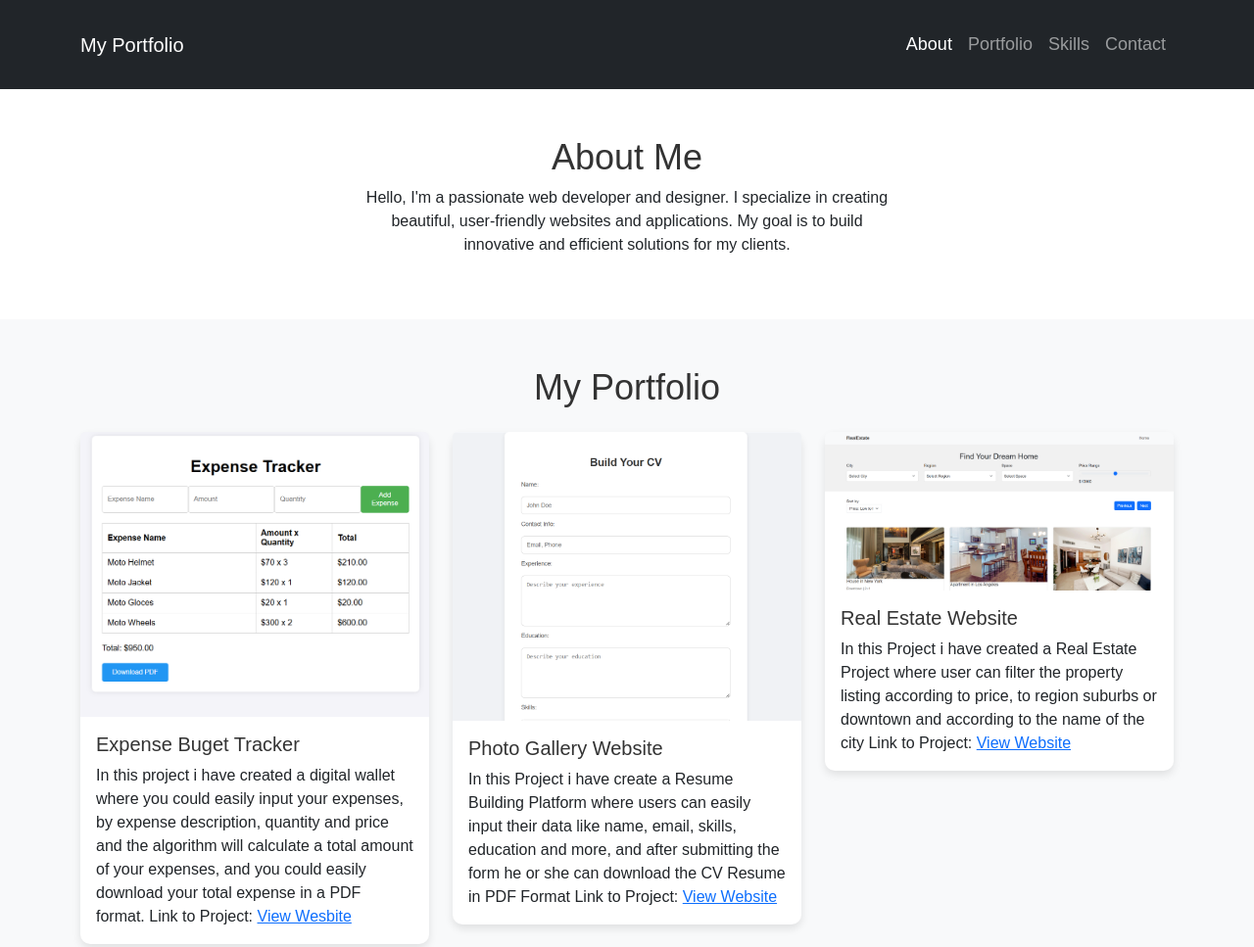
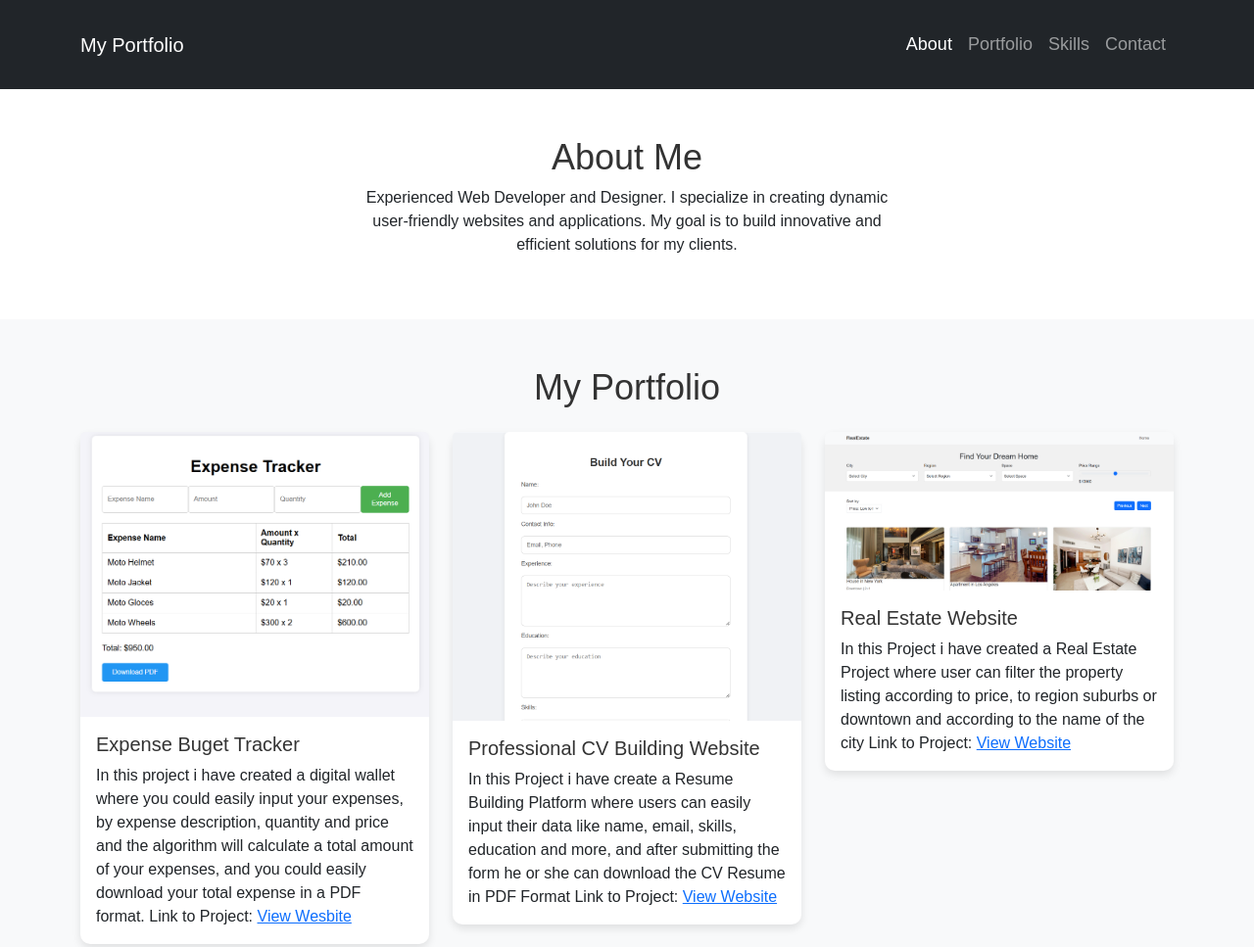
Before and after one commit to devharbour/portfolio, a plain HTML site: page index.html in a window 1280 px wide. Shown: the top 967 px of the page at 98% size. Drawn offline with nearby package versions, Linux system fonts and the light colour scheme.

Commit message:
Update index.html

```diff
--- a/index.html
+++ b/index.html
@@ -47,7 +47,7 @@
             <div class="row text-center">
                 <div class="col-md-6 mx-auto">
                     <h2>About Me</h2>
-                    <p>Hello, I'm a passionate web developer and designer. I specialize in creating beautiful, user-friendly
+                    <p>Experienced Web Developer and Designer. I specialize in creating dynamic user-friendly
                         websites and applications. My goal is to build innovative and efficient solutions for my clients.</p>
                 </div>
             </div>
@@ -77,7 +77,7 @@
                     <div class="card">
                         <img src="cvbuild.png" class="card-img-top" alt="Project 2">
                         <div class="card-body">
-                            <h5 class="card-title">Photo Gallery Website</h5>
+                            <h5 class="card-title">Professional CV Building Website</h5>
                             <p class="card-text">In this Project i have create a Resume Building Platform where
                             users can easily input their data like name, email, skills, education and more, and
                             after submitting the form he or she can download the CV Resume in PDF Format Link to Project: <a href=" https://beciweb.github.io/resumebuilder">View Website</a> </p>
```
